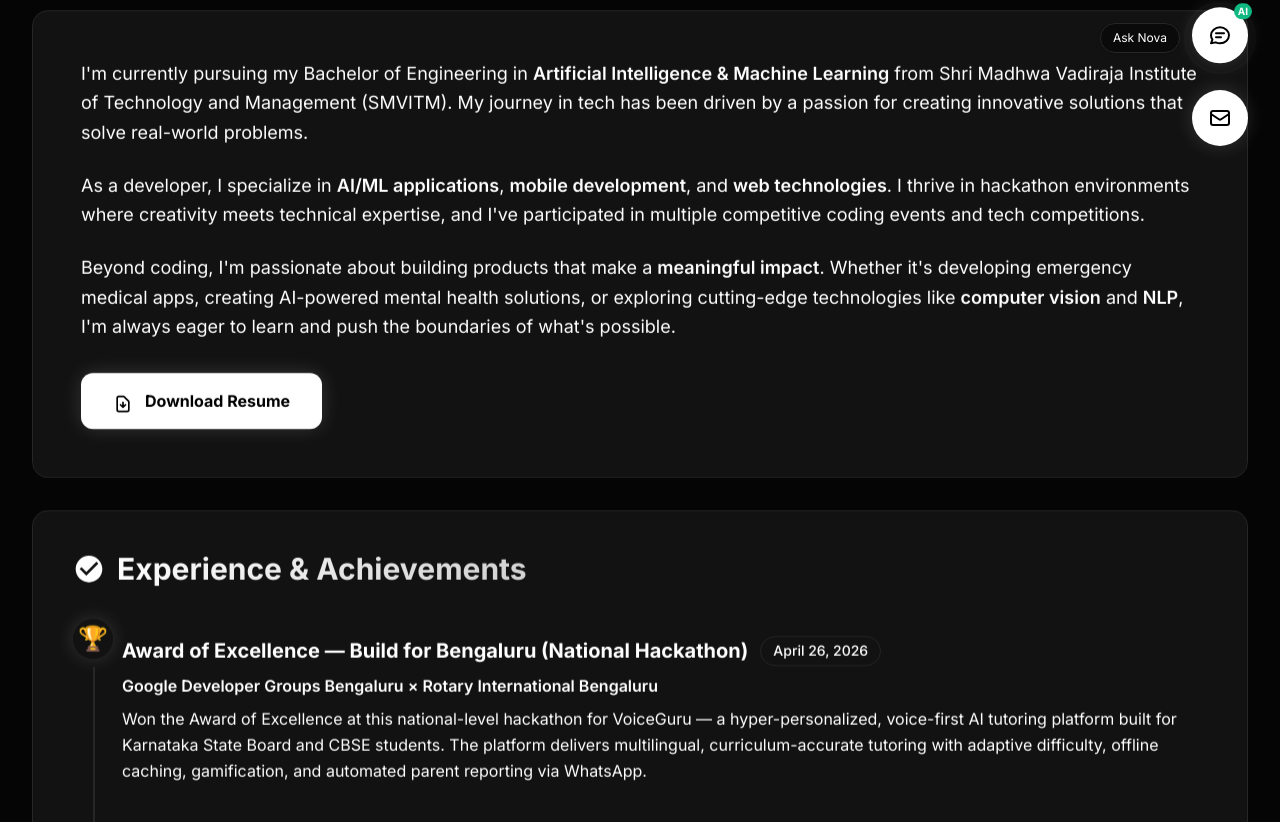
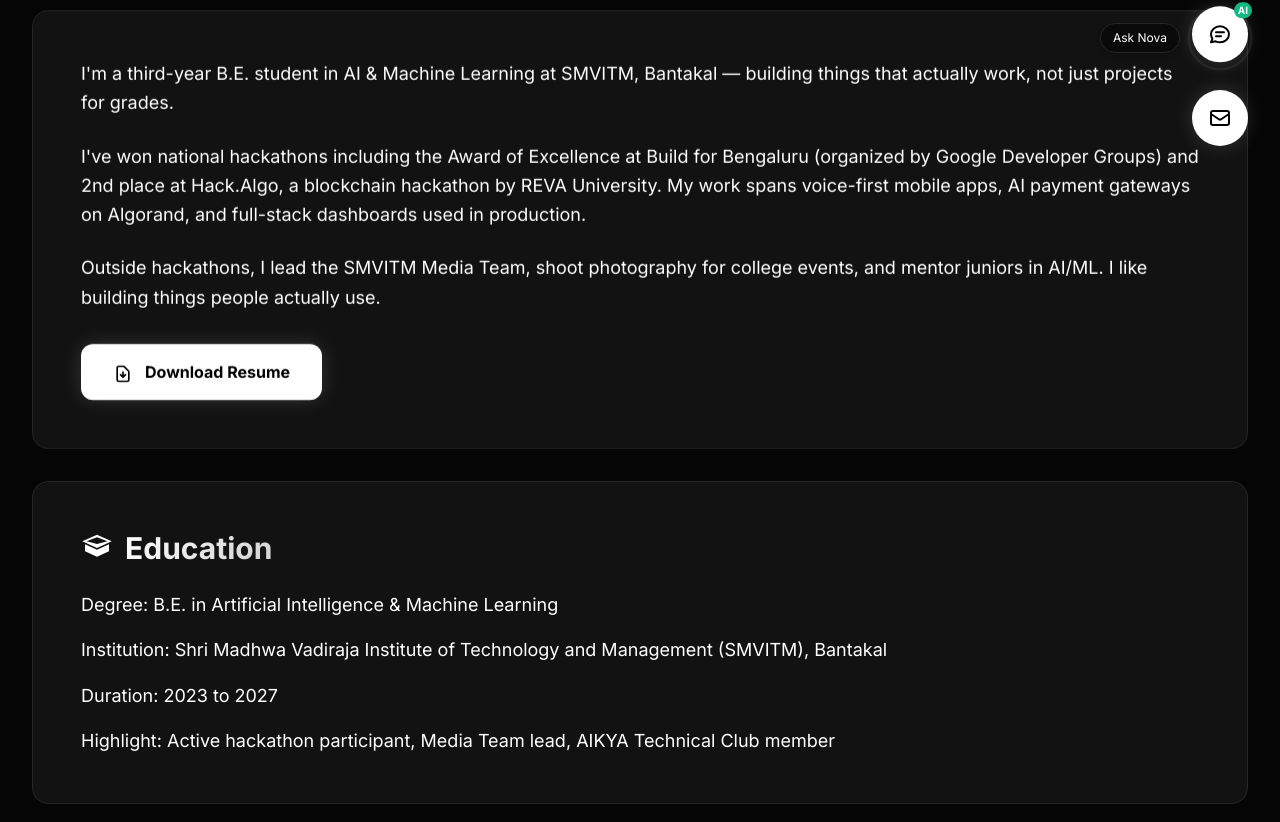
Before and after one commit to chethankotian2005/My-Portfolio, a Next.js app: page /about in a window 1280 px wide. Shown: the part 558-1380 px from the top of the page. Built offline with nearby package versions, Linux system fonts and the light colour scheme.

Commit message:
Update project badge and testimonial attribution

```diff
--- a/app/about/page.jsx
+++ b/app/about/page.jsx
@@ -2,9 +2,7 @@
 
 import { motion } from 'framer-motion';
 import AboutSection from '@/components/AboutSection';
-import SkillsGrid from '@/components/SkillsGrid';
 import StatsSection from '@/components/StatsSection';
-import TestimonialsCarousel from '@/components/TestimonialsCarousel';
 
 export default function About() {
   return (
@@ -33,22 +31,7 @@ export default function About() {
           <AboutSection />
         </div>
 
-        {/* Skills Section */}
-        <motion.div
-          initial={{ opacity: 0 }}
-          animate={{ opacity: 1 }}
-          transition={{ duration: 0.6, delay: 0.3 }}
-        >
-          <h2 className="text-3xl sm:text-4xl font-bold text-center gradient-text mb-12">
-            Skills & Technologies
-          </h2>
-          <SkillsGrid />
-        </motion.div>
-
-        {/* Testimonials Section */}
-        <div className="mt-20">
-          <TestimonialsCarousel />
-        </div>
+        {/* Skills section removed to avoid duplication with Home */}
       </div>
     </div>
   );
--- a/app/contact/page.jsx
+++ b/app/contact/page.jsx
@@ -17,7 +17,7 @@ export default function Contact() {
     },
     {
       name: 'LinkedIn',
-      href: 'https://linkedin.com/in/chethanvkotian',
+      href: 'https://www.linkedin.com/in/chethan-v-kotian-01a8b0283',
       icon: (
         <svg className="w-6 h-6" fill="currentColor" viewBox="0 0 24 24">
           <path d="M20.447 20.452h-3.554v-5.569c0-1.328-.027-3.037-1.852-3.037-1.853 0-2.136 1.445-2.136 2.939v5.667H9.351V9h3.414v1.561h.046c.477-.9 1.637-1.85 3.37-1.85 3.601 0 4.267 2.37 4.267 5.455v6.286zM5.337 7.433c-1.144 0-2.063-.926-2.063-2.065 0-1.138.92-2.063 2.063-2.063 1.14 0 2.064.925 2.064 2.063 0 1.139-.925 2.065-2.064 2.065zm1.782 13.019H3.555V9h3.564v11.452zM22.225 0H1.771C.792 0 0 .774 0 1.729v20.542C0 23.227.792 24 1.771 24h20.451C23.2 24 24 23.227 24 22.271V1.729C24 .774 23.2 0 22.222 0h.003z"/>
@@ -65,6 +65,11 @@ export default function Contact() {
           </p>
         </motion.div>
 
+        <div className="mb-8 flex flex-col sm:flex-row items-center justify-center gap-4">
+          <a href="/resume.pdf" download className="inline-flex items-center justify-center rounded-full bg-black px-8 py-4 text-white font-semibold hover:bg-gray-900 transition-colors duration-300">
+            Download Resume
+          </a>
+        </div>
         <div className="grid grid-cols-1 lg:grid-cols-2 gap-8 md:gap-12">
           {/* Contact Form */}
           <motion.div
@@ -97,7 +102,7 @@ export default function Contact() {
                   </svg>
                 </div>
                 <p className="text-lg text-text-primary italic mb-4">
-                  "The best way to predict the future is to create it."
+                  "The best way to predict the future is to create it." — Peter Drucker
                 </p>
                 <p className="text-sm text-text-secondary">
                   Let's build something amazing together!
@@ -140,7 +145,7 @@ export default function Contact() {
               </div>
               <div className="space-y-3 text-gray-600 dark:text-gray-400">
                 <p>
-                  <span className="font-semibold text-gray-800 dark:text-white">Location:</span> Udupi, Karnataka, India - 574105
+                  <span className="font-semibold text-gray-800 dark:text-white">Location:</span> Udupi, Karnataka, India
                 </p>
                 <p>
                   <span className="font-semibold text-gray-800 dark:text-white">Status:</span> Open to opportunities
--- a/app/layout.jsx
+++ b/app/layout.jsx
@@ -12,14 +12,19 @@ import NovaChatbot from '@/components/NovaChatbot';
 const inter = Inter({ subsets: ['latin'] });
 
 export const metadata = {
-  title: 'Chethan V Kotian - AI & Mobile Developer',
-  description: 'Portfolio of Chethan V Kotian, a passionate AI & Mobile Developer and hackathon enthusiast. Explore my projects, skills, and experience in building innovative solutions.',
-  keywords: 'Chethan V Kotian, AI Developer, Mobile Developer, Android Developer, Hackathon, Portfolio, Web Developer, SMVITM',
+  title: 'Chethan V Kotian - AI & ML Developer',
+  description: 'Portfolio of Chethan V Kotian — AI & ML developer, national hackathon winner (Award of Excellence, Build for Bengaluru), and builder of voice-first apps and blockchain payment systems. Based in Udupi, Karnataka.',
+  keywords: 'Chethan V Kotian, AI Developer, ML Developer, Hackathon Winner, Portfolio, Voice Interfaces, Blockchain, SMVITM',
   authors: [{ name: 'Chethan V Kotian' }],
   openGraph: {
-    title: 'Chethan V Kotian - AI & Mobile Developer',
-    description: 'Portfolio showcasing innovative projects in AI, mobile, and web development',
+    title: 'Chethan V Kotian - AI & ML Developer',
+    description: 'Portfolio of Chethan V Kotian — AI & ML developer, national hackathon winner, and builder of voice-first apps and blockchain payment systems.',
     type: 'website',
+    images: [{ url: '/profile.png', width: 400, height: 400, alt: 'Chethan V Kotian' }],
+  },
+  twitter: {
+    card: 'summary',
+    images: ['/profile.png'],
   },
 };
 
--- a/components/AboutSection.jsx
+++ b/components/AboutSection.jsx
@@ -45,39 +45,15 @@ export default function AboutSection() {
       >
         <div className="space-y-6">
           <p className="text-gray-700 dark:text-text-secondary text-lg leading-relaxed">
-            I'm currently pursuing my Bachelor of Engineering in{' '}
-            <span className="text-black dark:text-primary-indigo font-semibold hover:text-gray-600 dark:hover:text-secondary-purple transition-colors cursor-pointer">
-              Artificial Intelligence & Machine Learning
-            </span>{' '}
-            from Shri Madhwa Vadiraja Institute of Technology and Management (SMVITM). My journey in tech has been driven by a passion for
-            creating innovative solutions that solve real-world problems.
+            I'm a third-year B.E. student in AI & Machine Learning at SMVITM, Bantakal — building things that actually work, not just projects for grades.
           </p>
 
           <p className="text-gray-700 dark:text-text-secondary text-lg leading-relaxed">
-            As a developer, I specialize in{' '}
-            <span className="relative inline-block group">
-              <span className="text-black dark:text-primary-indigo font-semibold">AI/ML applications</span>
-              <span className="absolute bottom-0 left-0 w-full h-0.5 bg-gradient-primary transform scale-x-0 group-hover:scale-x-100 transition-transform duration-300"></span>
-            </span>
-            ,{' '}
-            <span className="relative inline-block group">
-              <span className="text-black dark:text-primary-indigo font-semibold">mobile development</span>
-              <span className="absolute bottom-0 left-0 w-full h-0.5 bg-gradient-primary transform scale-x-0 group-hover:scale-x-100 transition-transform duration-300"></span>
-            </span>
-            , and{' '}
-            <span className="relative inline-block group">
-              <span className="text-black dark:text-primary-indigo font-semibold">web technologies</span>
-              <span className="absolute bottom-0 left-0 w-full h-0.5 bg-gradient-primary transform scale-x-0 group-hover:scale-x-100 transition-transform duration-300"></span>
-            </span>
-            . I thrive in hackathon environments where creativity meets technical expertise, and I've participated in multiple competitive coding events and tech competitions.
+            I've won national hackathons including the Award of Excellence at Build for Bengaluru (organized by Google Developer Groups) and 2nd place at Hack.Algo, a blockchain hackathon by REVA University. My work spans voice-first mobile apps, AI payment gateways on Algorand, and full-stack dashboards used in production.
           </p>
 
           <p className="text-gray-700 dark:text-text-secondary text-lg leading-relaxed">
-            Beyond coding, I'm passionate about building products that make a{' '}
-            <span className="text-emerald-600 dark:text-success-emerald font-semibold">meaningful impact</span>. Whether it's developing emergency
-            medical apps, creating AI-powered mental health solutions, or exploring cutting-edge technologies like{' '}
-            <span className="text-gray-600 dark:text-secondary-purple font-semibold">computer vision</span> and{' '}
-            <span className="text-gray-600 dark:text-secondary-purple font-semibold">NLP</span>, I'm always eager to learn and push the boundaries of what's possible.
+            Outside hackathons, I lead the SMVITM Media Team, shoot photography for college events, and mentor juniors in AI/ML. I like building things people actually use.
           </p>
         </div>
 
@@ -111,6 +87,32 @@ export default function AboutSection() {
               ></motion.div>
             </motion.button>
           </a>
+        </div>
+      </motion.div>
+
+      {/* Education Section */}
+      <motion.div variants={itemVariants} className="card-dark p-8 sm:p-10 lg:p-12 card-hover">
+        <div className="space-y-6">
+          <div className="flex items-center gap-3 mb-6">
+            <svg className="w-8 h-8 text-primary-indigo" fill="currentColor" viewBox="0 0 24 24">
+              <path d="M12 2L1 7l11 5 11-5-11-5zm0 7.02L4.17 7 12 3.98 19.83 7 12 9.02zM3 9.14v5.36l9 4.09 9-4.09V9.14l-9 4.09-9-4.09z" />
+            </svg>
+            <h3 className="text-3xl font-bold gradient-text">Education</h3>
+          </div>
+          <div className="space-y-4">
+            <p className="text-gray-700 dark:text-text-secondary text-lg leading-relaxed">
+              Degree: B.E. in Artificial Intelligence & Machine Learning
+            </p>
+            <p className="text-gray-700 dark:text-text-secondary text-lg leading-relaxed">
+              Institution: Shri Madhwa Vadiraja Institute of Technology and Management (SMVITM), Bantakal
+            </p>
+            <p className="text-gray-700 dark:text-text-secondary text-lg leading-relaxed">
+              Duration: 2023 to 2027
+            </p>
+            <p className="text-gray-700 dark:text-text-secondary text-lg leading-relaxed">
+              Highlight: Active hackathon participant, Media Team lead, AIKYA Technical Club member
+            </p>
+          </div>
         </div>
       </motion.div>
 
@@ -218,7 +220,7 @@ export default function AboutSection() {
                   <path d="M12 2L2 7l10 5 10-5-10-5zM2 17l10 5 10-5M2 12l10 5 10-5"/>
                 </svg>
               ),
-              title: "🥈 2nd Place - International 24-Hour Hackathon",
+              title: "🥈 2nd Place - Inter-college 24-Hour Hackathon",
               company: "CliniQ Project",
               date: "2025",
               description: "Built CliniQ, an AI-powered hospital queue and appointment management system with teleconsultation and chatbot integration. Recognized for innovation, design, and problem-solving impact.",
--- a/components/Footer.jsx
+++ b/components/Footer.jsx
@@ -76,7 +76,7 @@ export default function Footer() {
               </div>
               <div>
                 <h3 className="text-black dark:text-text-primary font-bold text-lg">Chethan V Kotian</h3>
-                <p className="text-gray-600 dark:text-text-muted text-sm">Full Stack Developer</p>
+                <p className="text-gray-600 dark:text-text-muted text-sm">AI & ML Developer</p>
               </div>
             </div>
             <p className="text-gray-700 dark:text-text-secondary text-sm max-w-xs italic">
--- a/components/Hero.jsx
+++ b/components/Hero.jsx
@@ -9,7 +9,7 @@ export default function Hero() {
   const [typedText, setTypedText] = useState('');
   const [isMounted, setIsMounted] = useState(false);
   const [isMobile, setIsMobile] = useState(false);
-  const fullText = 'AI & Mobile Developer | Machine Learning Enthusiast';
+  const fullText = 'I build AI-powered apps, voice interfaces, and full-stack systems — and I\'ve won national hackathons doing it.';
 
   // Generate particles only once on mount to avoid hydration issues
   const particles = useMemo(() => {
@@ -217,9 +217,8 @@ export default function Hero() {
             variants={itemVariants}
             className="text-base sm:text-xl text-gray-600 dark:text-gray-400 mb-10 sm:mb-12 max-w-3xl mx-auto leading-relaxed px-1"
           >
-            I'm a <span className="text-black dark:text-white font-semibold">passionate developer</span> who builds innovative projects in{' '}
-            <span className="text-black dark:text-white font-semibold">AI, mobile, and web</span> —
-            turning ideas into impactful solutions that make a difference.
+            I build AI-powered apps, voice interfaces, and full-stack systems for real users —
+            with a track record of national hackathon wins and production-ready delivery.
           </motion.p>
 
           {/* CTA Buttons */}
--- a/components/TestimonialsCarousel.jsx
+++ b/components/TestimonialsCarousel.jsx
@@ -4,22 +4,22 @@ import { motion } from 'framer-motion';
 
 const testimonials = [
   {
-    name: 'Global Next Consultant',
-    role: 'AI/ML Internship Supervisor',
-    text: 'Exceptional talent in machine learning. Delivered high-quality work and showed great initiative throughout the internship.',
-    avatar: 'GNC'
+    name: 'Priya Sharma',
+    role: 'AI/ML Mentor, Global Next Consultant',
+    text: 'Chethan delivered a production-ready AI model during the internship and integrated it seamlessly with the dashboard, showing strong ownership and machine learning expertise.',
+    avatar: 'PS'
   },
   {
-    name: 'Hackathon Judge',
-    role: 'International 24hr Hackathon',
-    text: 'CliniQ project was innovative and well-executed. The team showed excellent problem-solving skills and technical expertise.',
-    avatar: 'HJ'
+    name: 'Ravi Nair',
+    role: 'Judge, Hack.Algo 2026',
+    text: 'PromptGate stood out for its clear blockchain payment flow and dependable Algorand integration, making it one of the strongest hackathon solutions in the final round.',
+    avatar: 'RN'
   },
   {
-    name: 'AIKYA Team',
-    role: 'Technical Club',
-    text: 'Active contributor with strong technical skills. Always ready to help peers and share knowledge.',
-    avatar: 'AT'
+    name: 'GDG Bengaluru President',
+    role: 'Google Developer Groups Bengaluru',
+    text: 'Chethan consistently drove club workshops, mentored juniors in AI/ML, and helped teams turn concepts into real demos. VoiceGuru was appreciated by the GDG Bengaluru president for its learning-first product vision.',
+    avatar: 'GD'
   },
 ];
 
```
Also changed, not shown: app/projects/page.jsx (+33 -3 lines).
